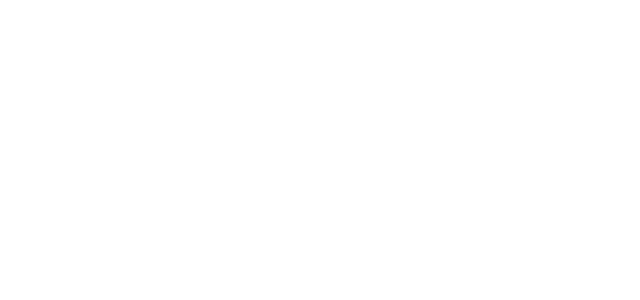
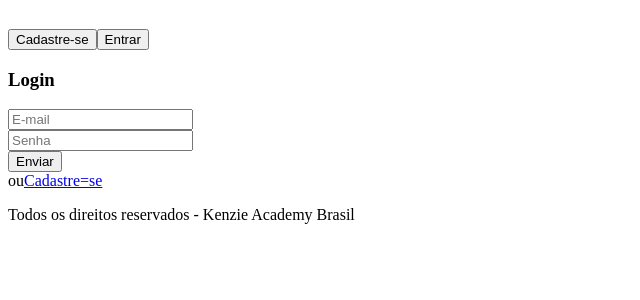
Before and after one commit to Kenzie-Academy-Brasil-Developers/kenzie-movie-entrega-template__andreycaetano-joaolucasgusmao-CodeBernardo, a React (Vite) app: page /login in a window 1280 px wide. Shown: the top 300 px of the page, without its empty margins (0-640 px from the left). Built offline with nearby package versions, Linux system fonts and the light colour scheme.

Commit message:
feat: structure login page

```diff
--- a/src/contexts/user/user.tsx
+++ b/src/contexts/user/user.tsx
@@ -7,6 +7,7 @@
 } from "react";
 import { api } from "../../services/api";
 import { create } from "zustand";
+import { useNavigate } from "react-router-dom";
 
 interface IAuthContextState {
   token: ITokenState | null;
@@ -35,6 +36,7 @@
 const AuthContext = createContext<IAuthContextState>({} as IAuthContextState);
 
 export const AuthProvider: React.FC<IInputProps> = ({ children }) => {
+  const navigate = useNavigate()
   const [token, setToken] = useState<ITokenState | null> (() => {
     const token = localStorage.getItem("@KenzieMovie:token");
 
@@ -69,7 +71,7 @@
       const { token } = response.data;
       setToken(token);
       localStorage.setItem("@KenzieMovie:token", token);
-      // navigate("/");
+      navigate("/");
     } catch (error) {
       console.error(error);
     }
--- /dev/null
+++ b/src/pages/LoginPage/index.tsx
@@ -0,0 +1,18 @@
+import { DefaultTemplate } from "../../components/DefaultTemplate";
+import { LoginForm } from "../../components/Forms/LoginForm";
+import { Link } from "react-router-dom";
+
+export const LoginPage = () => {
+  return (
+    <DefaultTemplate>
+      <section>
+        <div>
+          <h3>Login</h3>
+          <LoginForm />
+          <span>ou</span>
+          <Link to={"/register"}>Cadastre=se</Link>
+        </div>
+      </section>
+    </DefaultTemplate>
+  );
+};
--- a/src/routes/routes.tsx
+++ b/src/routes/routes.tsx
@@ -2,12 +2,13 @@
 import { HomePage } from "../pages/HomePage";
 import { MoviePage } from "../pages/MoviePage";
 import { PublicRoutes } from "./PublicRoutes";
+import { LoginPage } from "../pages/LoginPage";
 
 export const Router = () => {
   return (
     <Routes>
       <Route element={<PublicRoutes />}>
-        <Route path="/login" />
+        <Route path="/login" element={<LoginPage/>}/>
         <Route path="/register" />
       </Route>
       <Route path="/" element={<HomePage />} />
```
Also changed, not shown: src/App.tsx (+4 -4 lines), src/components/LoginContainer/index.tsx (deleted, +0 -15 lines).
